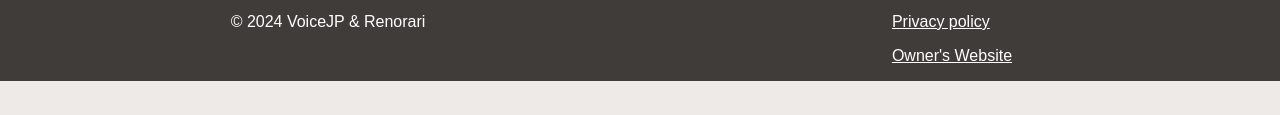
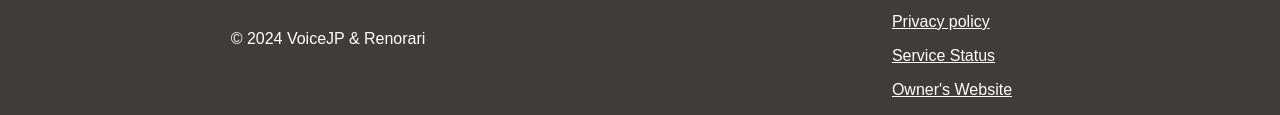
Before and after one commit to renorari/VoiceJP-Discord, a website: page public/index.html in a window 1280 px wide. Shown: the part 2189-2304 px from the top of the page. Before the commit the page ends 2270 px from the top, so only its background shows below. Drawn offline with Linux system fonts and the light colour scheme.

Commit message:
✨ サービスステータスへのリンクを追加

```diff
--- a/public/index.html
+++ b/public/index.html
@@ -149,6 +149,7 @@
             <ul>
                 <li><a href="/terms.html">Terms of service</a></li>
                 <li><a href="https://renorari.net/privacy.html">Privacy policy</a></li>
+                <li><a href="https://stats.uptimerobot.com/ttv9KAAUvI">Service Status</a></li>
                 <li><a href="https://renorari.net/">Owner's Website</a></li>
             </ul>
         </div>
```
